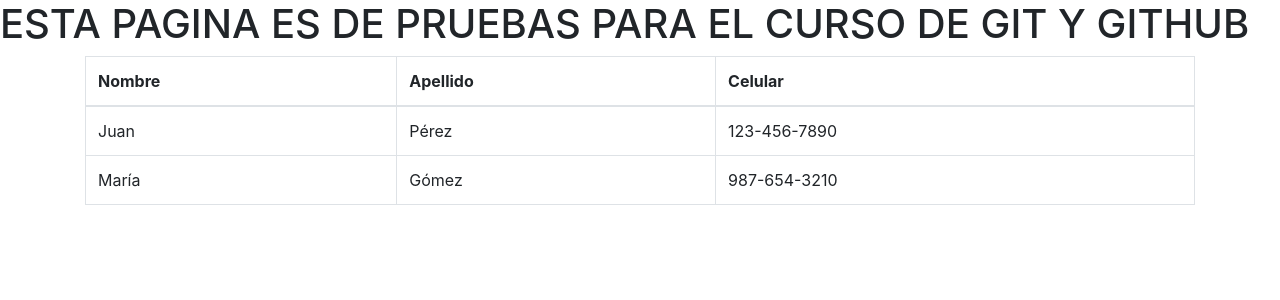
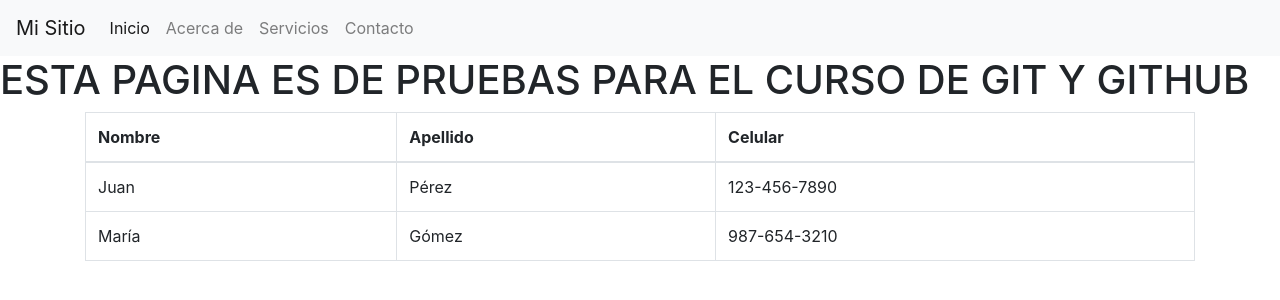
Before and after one commit to Julian-Devia/Git_GitHub, a plain HTML site: page index.html in a window 1280 px wide. Drawn offline with nearby package versions, Linux system fonts and the light colour scheme.

Commit message:
Se agrego navbar

```diff
--- a/index.html
+++ b/index.html
@@ -6,9 +6,34 @@
     <title>Clase Git</title>
 
     <link rel="stylesheet" href="https://maxcdn.bootstrapcdn.com/bootstrap/4.5.2/css/bootstrap.min.css">
-
 </head>
 <body>
+
+    <nav class="navbar navbar-expand-lg navbar-light bg-light">
+        <a class="navbar-brand" href="#">Mi Sitio</a>
+        <button class="navbar-toggler" type="button" data-toggle="collapse" data-target="#navbarNav" aria-controls="navbarNav" aria-expanded="false" aria-label="Toggle navigation">
+            <span class="navbar-toggler-icon"></span>
+        </button>
+        <div class="collapse navbar-collapse" id="navbarNav">
+            <ul class="navbar-nav">
+                <li class="nav-item active">
+                    <a class="nav-link" href="#">Inicio <span class="sr-only">(current)</span></a>
+                </li>
+                <li class="nav-item">
+                    <a class="nav-link" href="#">Acerca de</a>
+                </li>
+                <li class="nav-item">
+                    <a class="nav-link" href="#">Servicios</a>
+                </li>
+                <li class="nav-item">
+                    <a class="nav-link" href="#">Contacto</a>
+                </li>
+            </ul>
+        </div>
+    </nav>
+
+
+
     <h1>ESTA PAGINA ES DE PRUEBAS PARA EL CURSO DE GIT Y GITHUB </h1>
 
 
@@ -38,6 +63,11 @@
 
 
 
+    <!-- Incluir Bootstrap JS y jQuery desde un CDN (opcional) -->
+    <script src="https://code.jquery.com/jquery-3.5.1.slim.min.js"></script>
+    <script src="https://cdn.jsdelivr.net/npm/@popperjs/core@2.9.3/dist/umd/popper.min.js"></script>
+    <script src="https://maxcdn.bootstrapcdn.com/bootstrap/4.5.2/js/bootstrap.min.js"></script>
+
 
 </body>
 </html>
```
